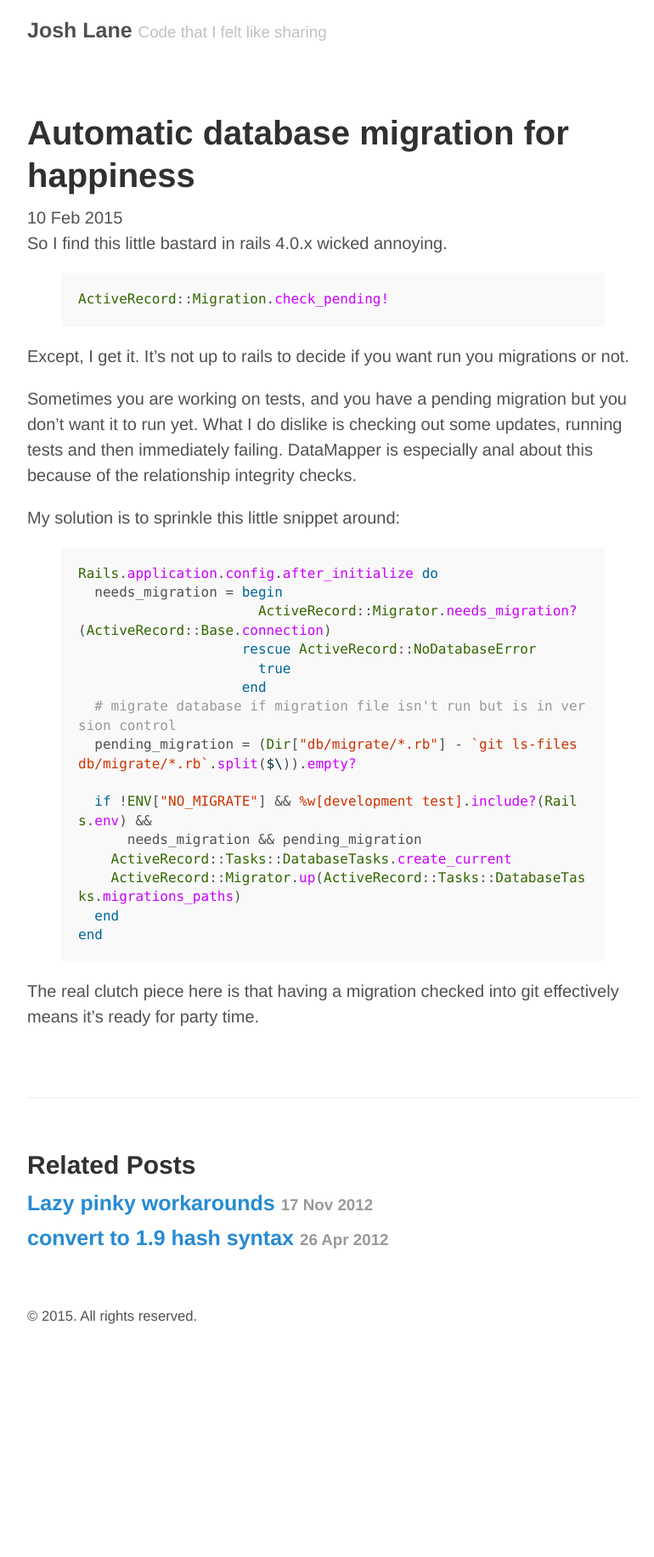
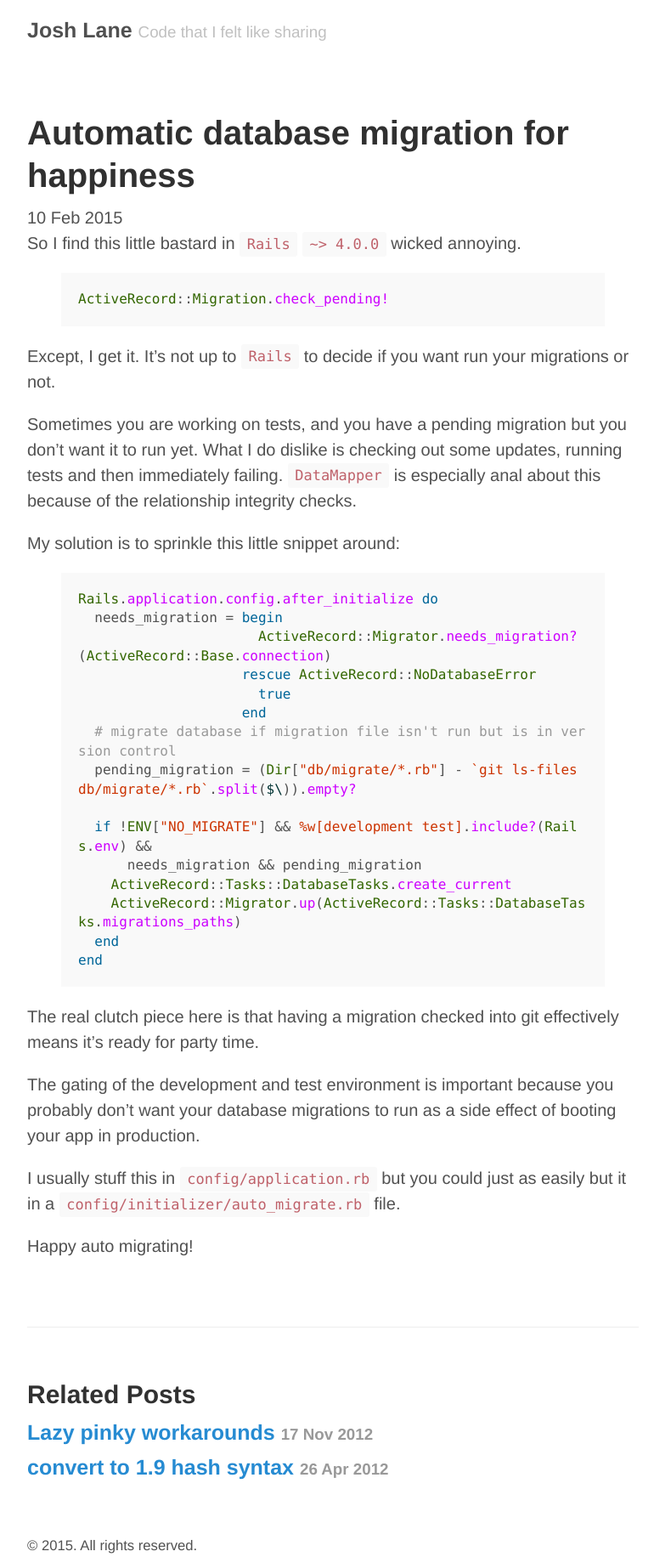
Before and after one commit to lanej/lanej.github.com, a Jekyll site: the page built from _posts/2015-02-10-auto-migrate-on-spec-run.md, in a window 1280 px wide. Shown: the whole page at 85% size, without its empty margins (248-1018 px from the left). Built offline with Jekyll 4.4.1, drawn with Linux system fonts in a browser that asks for light colours; before the commit the page ends 1562 px from its top, so only the background shows below that.

Commit message:
auto migrate updates

```diff
--- a/_posts/2015-02-10-auto-migrate-on-spec-run.md
+++ b/_posts/2015-02-10-auto-migrate-on-spec-run.md
@@ -6,15 +6,15 @@ category: ruby
 tags: [ruby]
 ---
 
-So I find this little bastard in rails 4.0.x wicked annoying.
+So I find this little bastard in `Rails` `~> 4.0.0` wicked annoying.
 
 {% highlight ruby %}
 ActiveRecord::Migration.check_pending!
 {% endhighlight %}
 
-Except, I get it.  It's not up to rails to decide if you want run you migrations or not.
+Except, I get it.  It's not up to `Rails` to decide if you want run your migrations or not.
 
-Sometimes you are working on tests, and you have a pending migration but you don't want it to run yet.  What I do dislike is checking out some updates, running tests and then immediately failing.  DataMapper is especially anal about this because of the relationship integrity checks.
+Sometimes you are working on tests, and you have a pending migration but you don't want it to run yet.  What I do dislike is checking out some updates, running tests and then immediately failing.  `DataMapper` is especially anal about this because of the relationship integrity checks.
 
 My solution is to sprinkle this little snippet around:
 
@@ -37,3 +37,9 @@ end
 {% endhighlight %}
 
 The real clutch piece here is that having a migration checked into git effectively means it's ready for party time.
+
+The gating of the development and test environment is important because you probably don't want your database migrations to run as a side effect of booting your app in production.
+
+I usually stuff this in `config/application.rb` but you could just as easily but it in a `config/initializer/auto_migrate.rb` file.
+
+Happy auto migrating!
```
